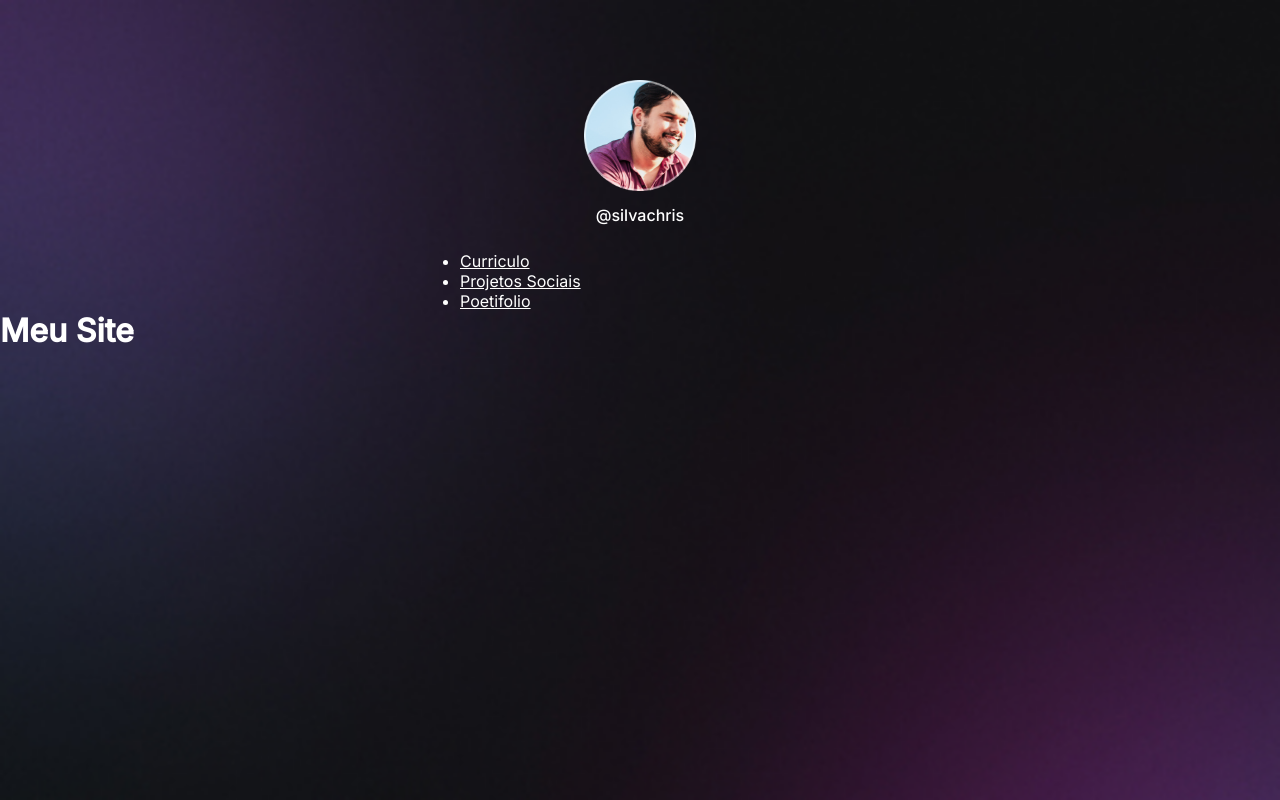
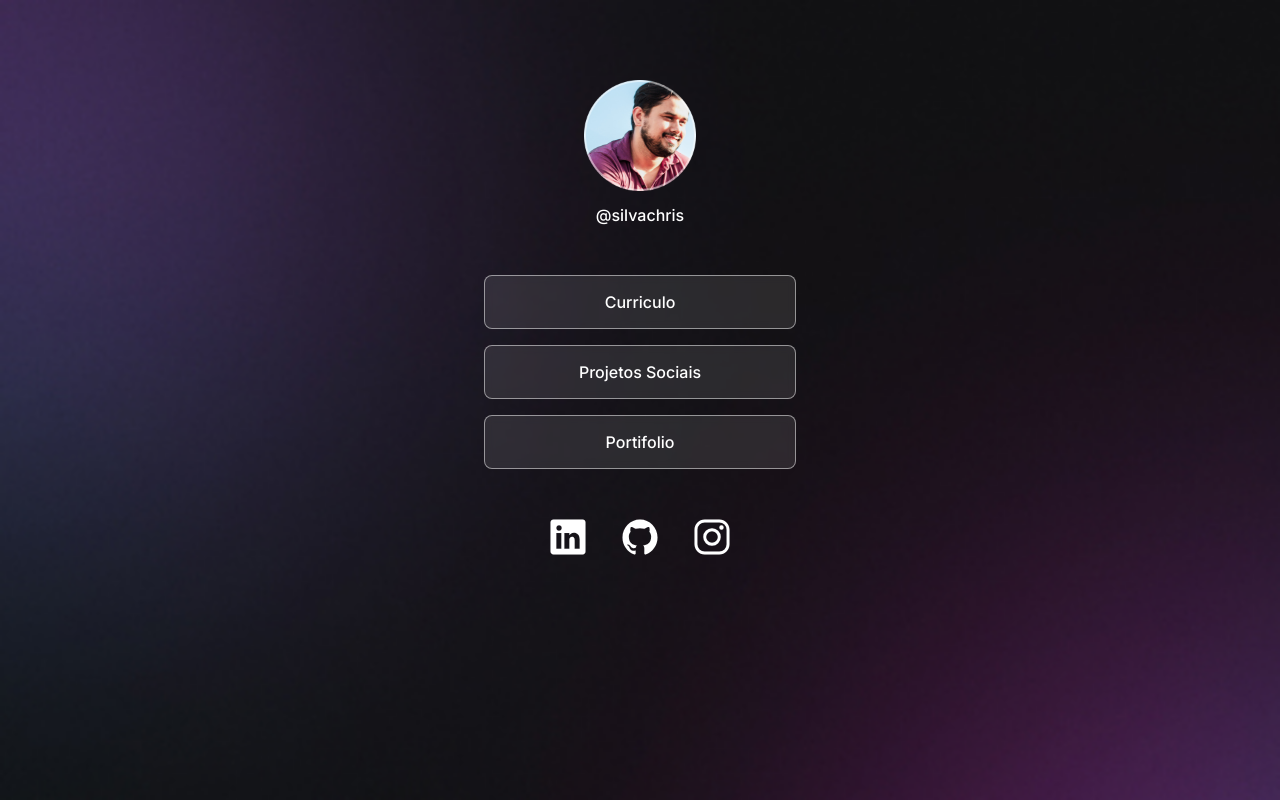
Before and after one commit to silvachris/Treinamentos, a plain HTML site: page rocketseat/discover/index.html in a window 1280 px wide. Drawn offline with nearby package versions, Linux system fonts and the light colour scheme.

Commit message:
fazendo icones midias sociais

```diff
--- a/rocketseat/discover/index.html
+++ b/rocketseat/discover/index.html
@@ -6,7 +6,7 @@
     <link href="https://fonts.googleapis.com/css2?family=Inter:wght@400;500&display=swap" rel="stylesheet">
     <meta charset="UTF-8"><!--meta configurações para caracteres-->
     <meta name="viewport" content="width=device-width, initial-scale=1.0"> <!-- configuração para que a area visivel tenha escala para o dispositivo -->
-    <title>Projeto</title>
+    <title>Christopher Silva</title>
     <link rel="stylesheet" href="style.css">
 </head>
 <body>
@@ -20,10 +20,20 @@
         <ul>
             <li><a href="#" target="_blank">Curriculo</a></li>
             <li><a href="#" target="_blank">Projetos Sociais</a></li>
-            <li><a href="#" target="_blank">Poetifolio</a></li>
+            <li><a href="#" target="_blank">Portifolio</a></li>
         </ul>
+        <div id="social-links">
+            <ion-icon name="logo-linkedin"></ion-icon>
+            <ion-icon name="logo-github"></ion-icon>
+            <ion-icon name="logo-instagram"></ion-icon>
+            <!--<a href="https://www.linkedin.com/in/christopher-silva-4a1b0a1b0/" target="_blank">
+                <ion-icon name="logo-linkedin"></ion-icon>
+            </a>
+            <a href="-->
+        </div>
     </div>
-    <h1>Meu Site</h1>
+    <script type="module" src="https://unpkg.com/ionicons@7.1.0/dist/ionicons/ionicons.esm.js"></script>
+    <script nomodule src="https://unpkg.com/ionicons@7.1.0/dist/ionicons/ionicons.js"></script>
 </body>
 </html>
 <a href=""></a>
--- a/rocketseat/discover/style.css
+++ b/rocketseat/discover/style.css
@@ -22,6 +22,7 @@ body * {
 #container {
     width: 360px;
     margin: 56px auto 0px;
+    padding: 0 24px;
 
 }
 #profile {
@@ -38,3 +39,44 @@ body * {
     line-height: 24px;
     margin-top: 8px;
 }
+
+/* links */
+ul {
+    list-style: none;
+    display: flex;
+    flex-direction: column;
+    gap: 16px;
+    padding: 24px 0;
+}
+ul li a{
+    border: 1px solid rgba(255, 255, 255, 0.5);
+    display: flex;
+    align-items: center;
+    justify-content: center;
+    padding: 16px 24px;
+    background: rgba(255, 255, 255, 0.1);
+    border-radius: 8px;
+    backdrop-filter: blur(4px);
+    -webkit-backdrop-filter: blur(4px);
+    text-decoration: none;
+    font-weight: 500;
+    transition: background 0.5s;
+    /*font-size: 14px;
+    line-height: 24px;
+    height: 52px;
+    margin-top: 6px;*/
+
+}
+
+ul li a:hover{
+    background: rgba(255, 255, 255, 0.05);
+    border: 1.5px solid white;
+}
+
+#social-links{
+    display: flex;
+    justify-content: center;
+    gap: 32px;
+    padding: 24px 0;
+    font-size: 40px;
+}
```
